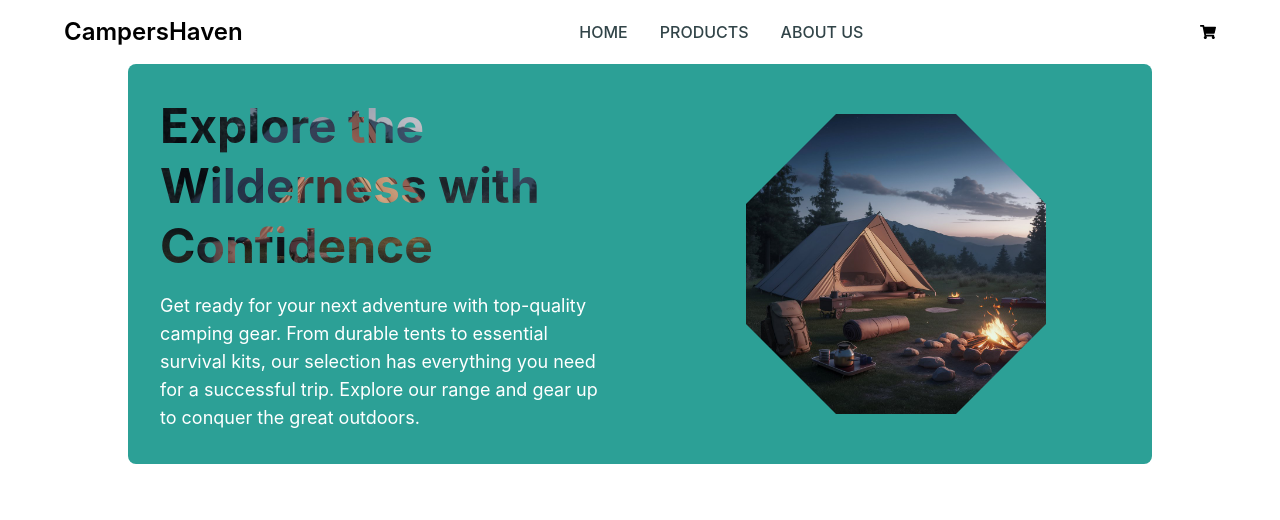
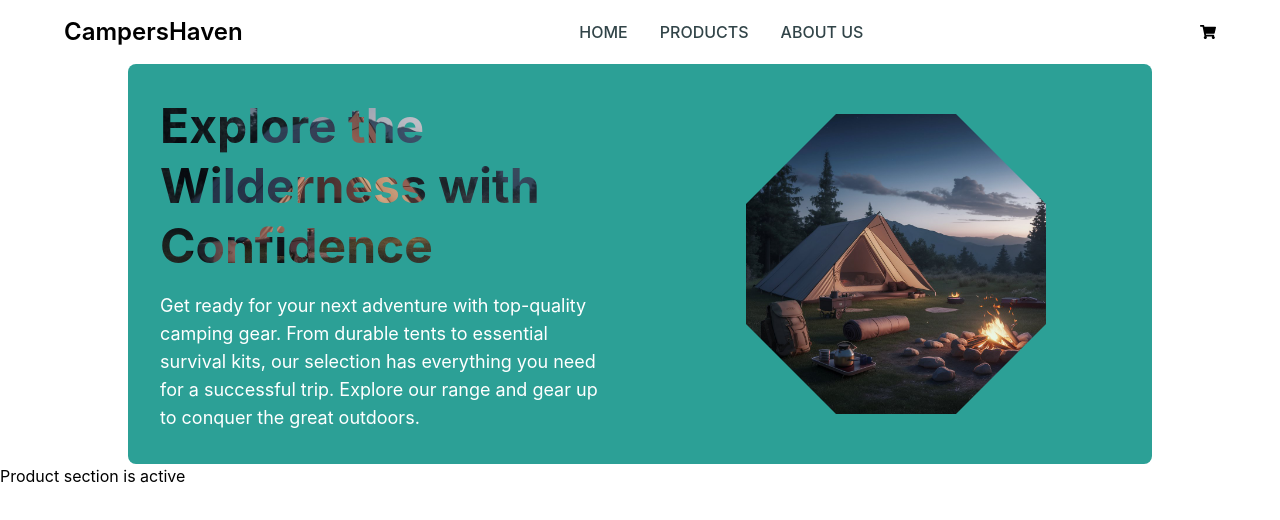
Before and after one commit to Dev-as-sayed/Campers-Haven, a React (Vite) app in the folder Campers-Haven-Client/: page / in a window 1280 px wide. Shown: the top 520 px of the page. Built offline with nearby package versions, Linux system fonts and the light colour scheme; no server answers.

Commit message:
add cors origin on this commit

```diff
--- /dev/null
+++ b/Campers-Haven-Client/src/components/Home/Best_product.tsx
@@ -0,0 +1,15 @@
+import React from "react";
+import { useProductsQuery } from "../../redux/features/product/productApi";
+
+const Best_product: React.FC = () => {
+  const porduct = useProductsQuery();
+  console.log(porduct);
+
+  return (
+    <div>
+      <h1>Product section is active</h1>
+    </div>
+  );
+};
+
+export default Best_product;
--- a/Campers-Haven-Client/src/components/Home/Hero_section.tsx
+++ b/Campers-Haven-Client/src/components/Home/Hero_section.tsx
@@ -1,8 +1,6 @@
 import { motion, useInView } from "framer-motion";
 import hero_image from "./../../assets/Home/hero_section.jpeg";
-// import hero_image2 from "./../../assets/Home/hero-section2.jpeg";
 import "./Hero_section.css";
-import { Carousel } from "antd";
 import { useRef } from "react";
 import { fadeIn } from "../../Variants";
 
@@ -37,7 +35,6 @@ const Hero_section: React.FC = () => {
           </div>
         </motion.div>
 
-        {/* hero man picture hidden md:block lg:block */}
         <motion.figure
           variants={fadeIn("down", 0.2)}
           animate={isInView ? "show" : "hidden"}
--- a/Campers-Haven-Client/src/pages/Home.tsx
+++ b/Campers-Haven-Client/src/pages/Home.tsx
@@ -1,9 +1,11 @@
+import Best_product from "../components/Home/Best_product";
 import Hero_section from "../components/Home/Hero_section";
 
 const Home = () => {
   return (
     <section>
       <Hero_section />
+      <Best_product />
     </section>
   );
 };
--- a/Campers-Haven-Client/src/redux/api/baseApi.ts
+++ b/Campers-Haven-Client/src/redux/api/baseApi.ts
@@ -2,6 +2,8 @@ import { createApi, fetchBaseQuery } from "@reduxjs/toolkit/query/react";
 
 export const baseApi = createApi({
   reducerPath: "baseApi",
-  baseQuery: fetchBaseQuery({ baseUrl: "http://localhost:5000/api/v1" }),
+  baseQuery: fetchBaseQuery({
+    baseUrl: "https://campers-haven-server.vercel.app//api/v1",
+  }),
   endpoints: () => ({}),
 });
--- a/Campers-Haven-Client/src/redux/features/product/productApi.ts
+++ b/Campers-Haven-Client/src/redux/features/product/productApi.ts
@@ -14,5 +14,3 @@ const productApi = baseApi.injectEndpoints({
 });
 
 export const { useProductsQuery } = productApi;
-
-console.log(useProductsQuery);
--- /dev/null
+++ b/Campers-Haven-Client/src/redux/response.interface.ts
@@ -0,0 +1,6 @@
+export type TResponse<T> = {
+  statusCode: number;
+  success: boolean;
+  message: string;
+  data: T;
+};
```
Also changed, not shown: 1 other file (tests, documents, lock files or other folders).
